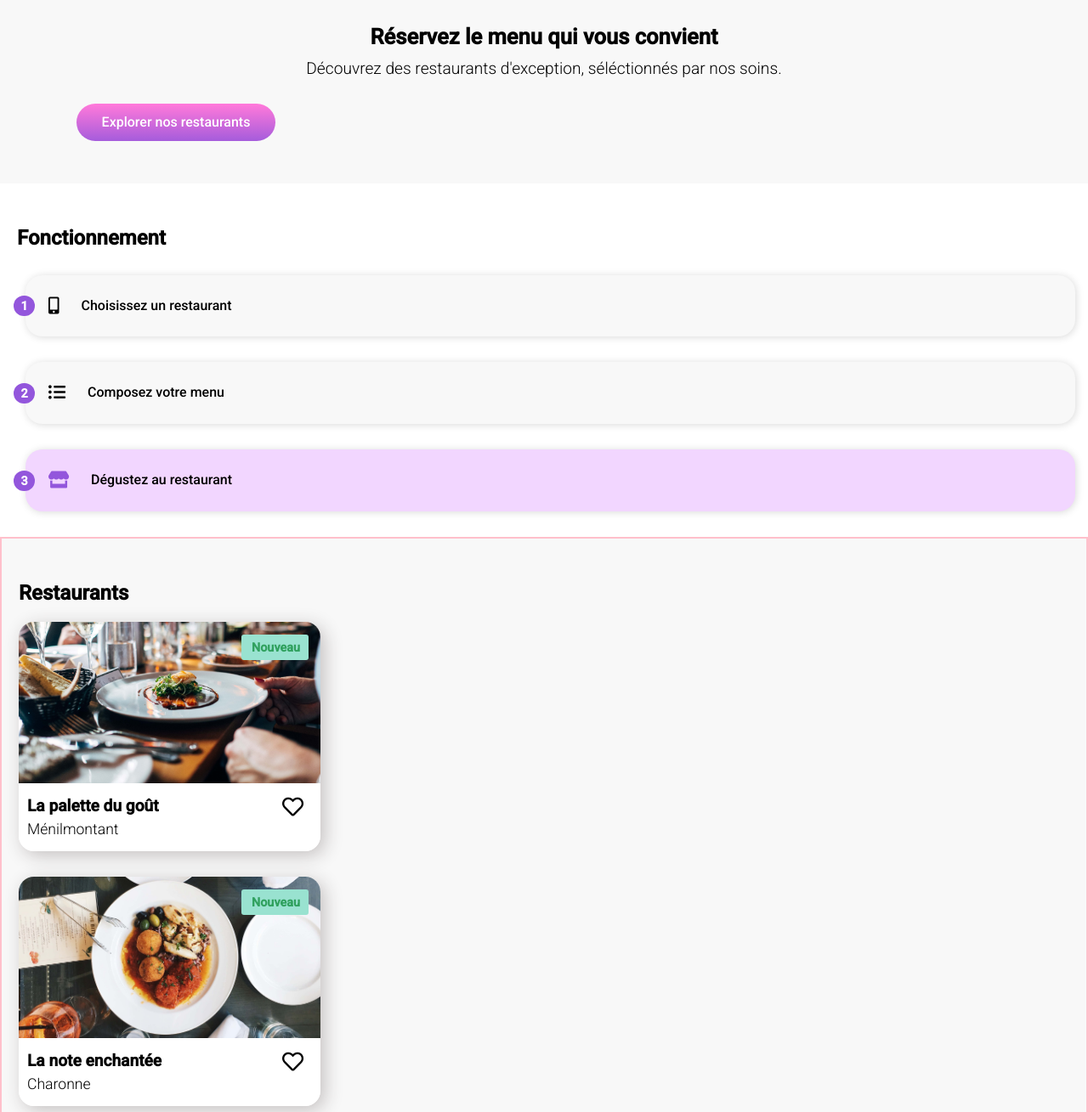
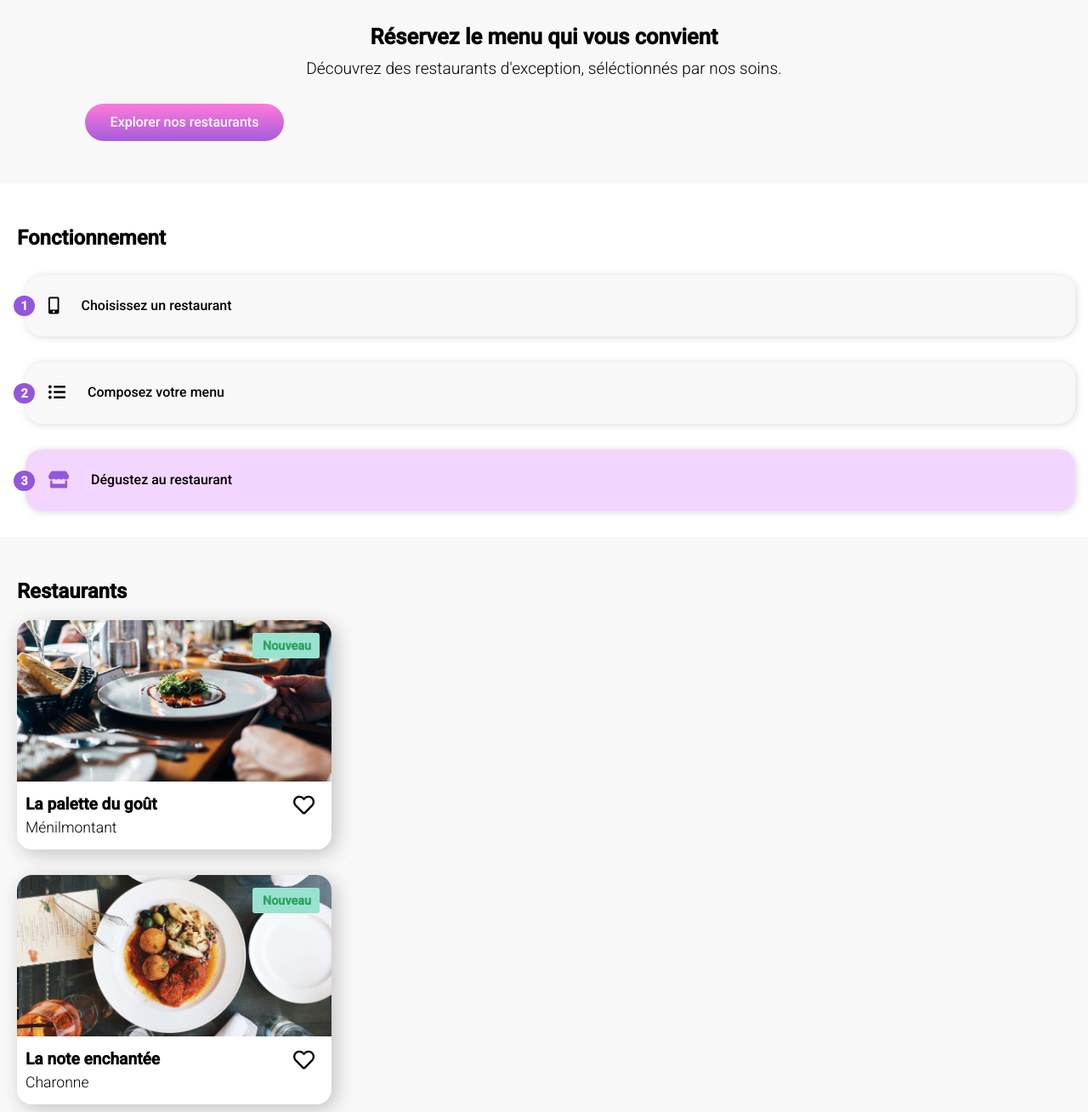
Before and after one commit to Benjamin-Koudlanski/test_projet3, a plain HTML site: page index.html in a window 1280 px wide. Shown: the part 110-1419 px from the top of the page at 85% size. Drawn offline with Linux system fonts and the light colour scheme; a web font is replaced by a local one.

Commit message:
Add files via upload

```diff
--- a/assets/css/style.css
+++ b/assets/css/style.css
@@ -73,7 +73,7 @@ header img
 {
     width: 210px;
     height: 20px;
-    margin: 0 80px 0 90px;
+    margin: 0 80px 0 100px;
     padding: 12px;
     border-radius: 22px;
     text-align: center;
@@ -143,7 +143,6 @@ h2
 
 .restaurants
 {
-    border: 2px solid pink;
     font-family: "Roboto", sans-serif;
     padding: 10px 0 30px 30px;
     background-color: rgb(248, 248, 248);
@@ -158,12 +157,12 @@ h2
 {
     display: flex;
     flex-direction: column;
-    width: 355px;
+    width: 370px;
     height: 300px;
 }
 .restaurants_cards img
 {
-    width: 355px;
+    width: 370px;
     height: 190px;
     margin: -16px 0 0 -40px;
     border-bottom: 80px solid white;
@@ -176,7 +175,7 @@ h2
     height: 1px;
     font-size: 0.9em;
     font-weight: bold;
-    margin: -275px 0 0 262px;
+    margin: -275px 0 0 277px;
     padding: 7px 7px 22px 12px;
     color: #30a15f;
     background-color: #99E2D0;
@@ -196,7 +195,7 @@ h2
 .heart
 {
     font-size: 25px;
-    margin: -50px 0 0 310px;
+    margin: -50px 0 0 325px;
 }
 
 /* FOOTER -------------------------------------------------------------*/
```
